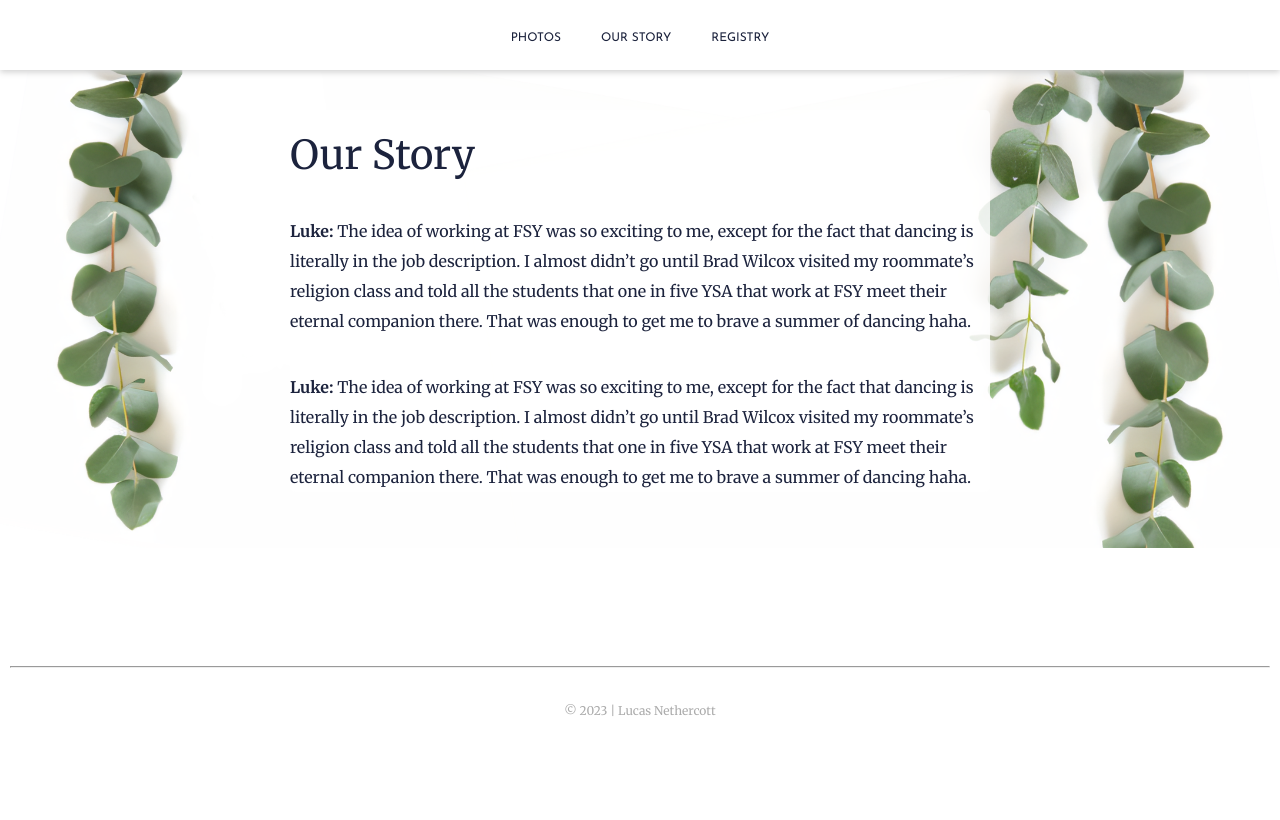
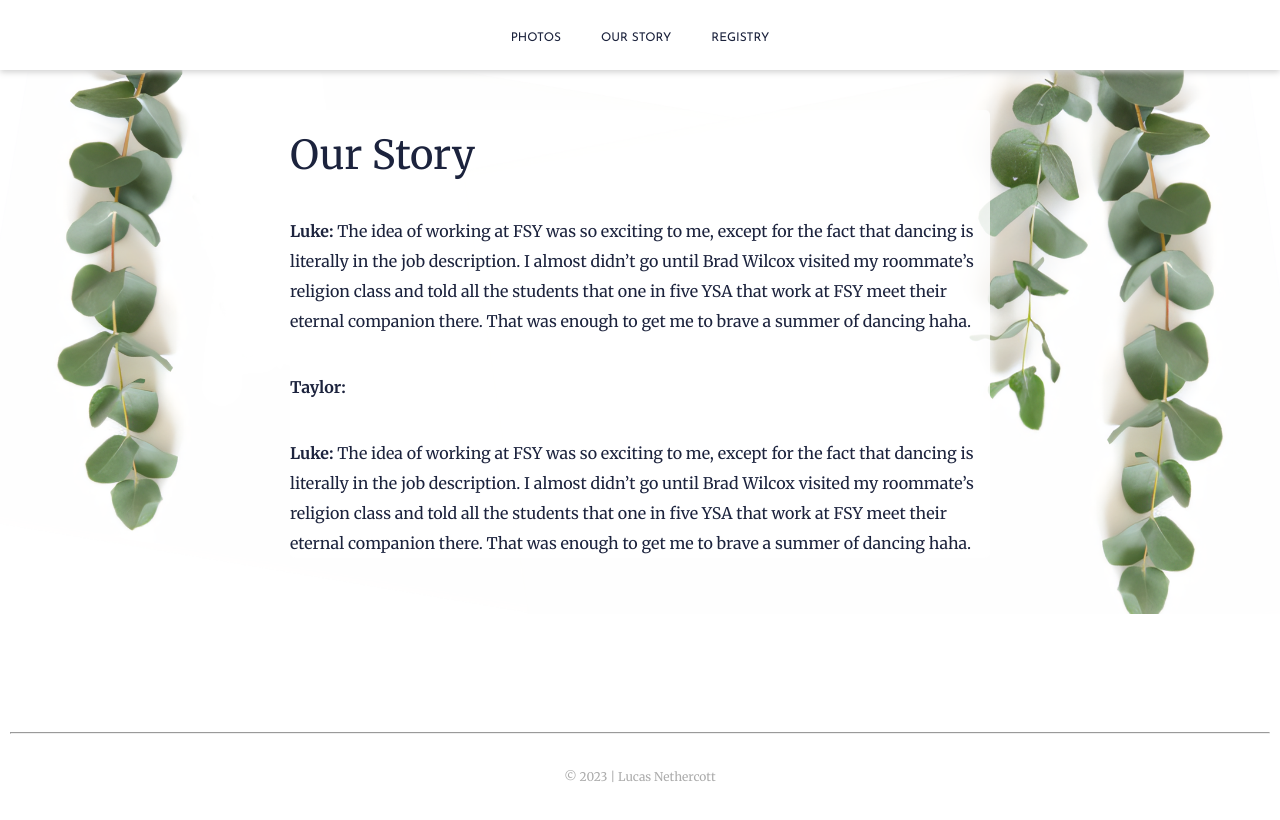
Before and after one commit to lsneth/luke-and-taylor, a React (Create React App) app: page /our-story in a window 1280 px wide. Built offline with nearby package versions, Linux system fonts and the light colour scheme.

Commit message:
testing github actions

```diff
--- a/src/pages/OurStory.js
+++ b/src/pages/OurStory.js
@@ -14,7 +14,7 @@ export default function OurStory() {
                     FSY meet their eternal companion there. That was enough to get me to brave
                     a summer of dancing haha.
                 </p>
-                {/* <p><span className='dialogue'>Taylor:</span></p> */}
+                <p><span className='dialogue'>Taylor:</span></p>
                 <p>
                     <span className='dialogue'>Luke:</span> The idea of working at FSY was so
                     exciting to me, except for the fact that dancing is literally in the job description.
```
